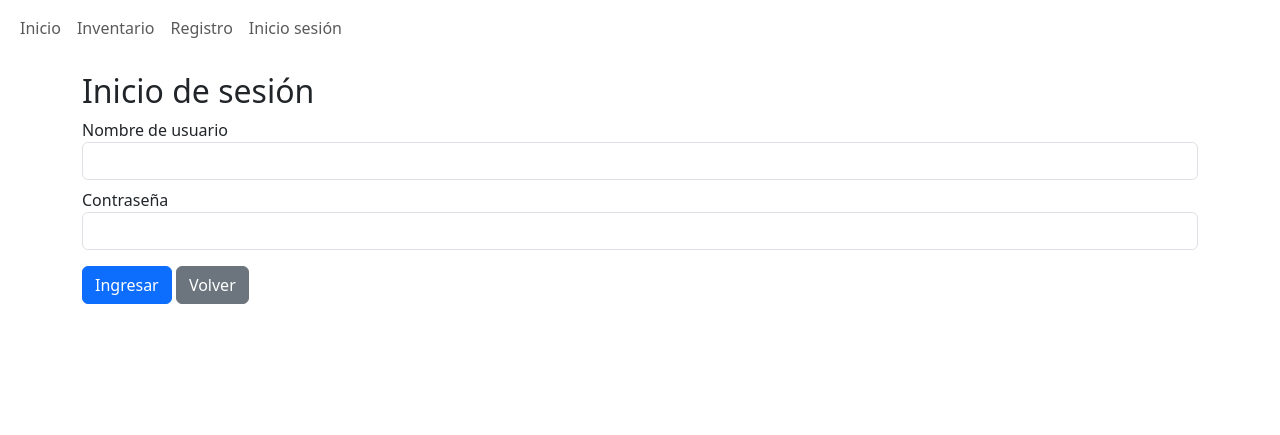
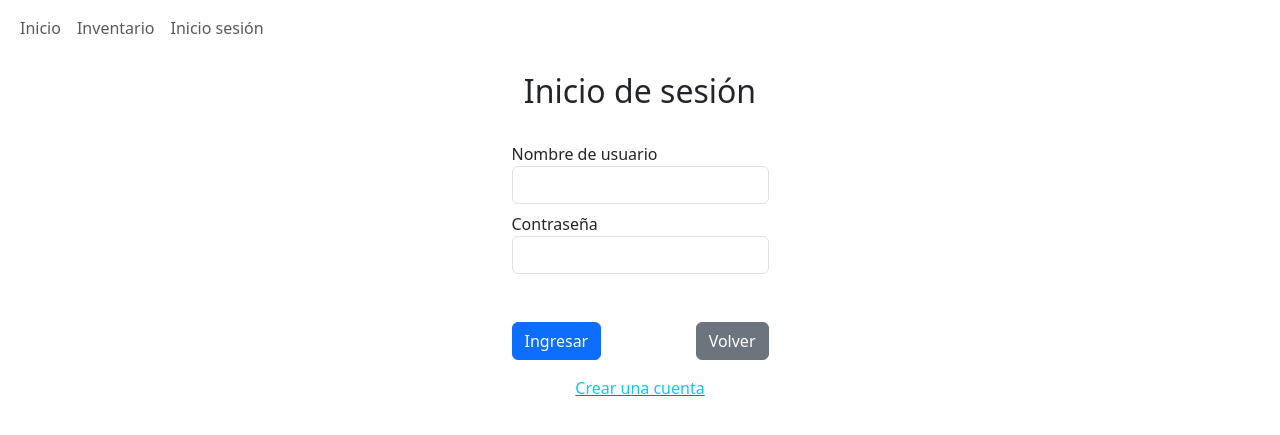
Before and after one commit to matias-user/inventory, a Django app: page /account/login/ in a window 1280 px wide. Shown: the top 435 px of the page. Run offline with Django 5.2, Linux system fonts and the light colour scheme.

Commit message:
Algunos cambios en css

```diff
--- a/account/templates/login/login.html
+++ b/account/templates/login/login.html
@@ -1,8 +1,10 @@
 {% extends 'common/base.html' %}
-{% block title %}Inicio sesión{% endblock %}
+{% block title %}
+  Inicio sesión
+{% endblock %}
 
-{% block main  %}
-    <h2>Inicio  de sesión</h2>
+{% block main %}
+  <h2 class="text-center" >Inicio de sesión</h2>
 
   {% if messages %}
     <ul>
@@ -12,24 +14,24 @@
     </ul>
   {% endif %}
 
-    <form method="post">
+  <section class="d-flex align-items-center flex-column justify-content-center my-4" >
+      <form method="post" >
         {% csrf_token %}
         <div class="form-group mt-2">
           <label for="username">Nombre de usuario</label>
-            <input type="email" class="form-control" id="username" name="username" >
-
+          <input type="email" class="form-control" id="username" name="username" />
         </div>
         <div class="form-group mt-2">
           <label for="password">Contraseña</label>
-            <input type="password" class="form-control" id="password" name="password" >
-
+          <input type="password" class="form-control" id="password" name="password" />
         </div>
 
-        <div class="mt-3">
-            <button class="btn btn-primary" type="submit" >Ingresar</button>
+        <div class="mt-5 d-flex justify-content-between">
+          <button class="btn btn-primary" type="submit">Ingresar</button>
           <a class="btn btn-secondary" href="{% url 'inventory:home' %}">Volver</a>
+        </div>
+      </form>
 
-        </div>
-
-    </form>
+      <a class="link-info link-underline" href="{% url 'account:register' %}">Crear una cuenta</a>
+  </section>
 {% endblock %}
--- a/inventory/templates/inventory/home.html
+++ b/inventory/templates/inventory/home.html
@@ -4,7 +4,8 @@
 {% block main %}
     {% if request.user.is_authenticated %}
         <h2>Hola {{ request.user }}</h2>
+    {% else %}
+        <h2>Inicio</h2>
     {% endif %}
 
-    <h1>Hola mundo</h1>
 {% endblock %}
--- a/templates/common/navbar.html
+++ b/templates/common/navbar.html
@@ -7,10 +7,6 @@
                 </li>
                 <li class="nav-item">
                     <a class="nav-link" href="{% url 'inventory:inventory' %}">Inventario</a>
-                </li>
-
-                <li class="nav-item">
-                    <a class="nav-link" href="{% url 'account:register' %}">Registro</a>
                 </li>
                 {% if user.is_authenticated %}
                 <li class="nav-item">
```
Lines whose indentation alone changed are shown as unchanged.
